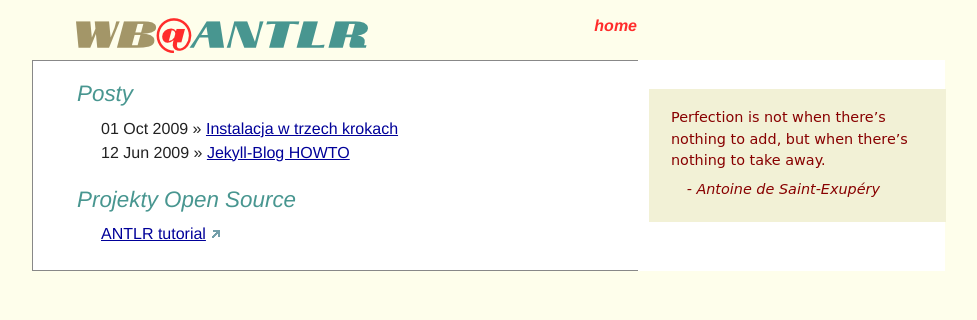
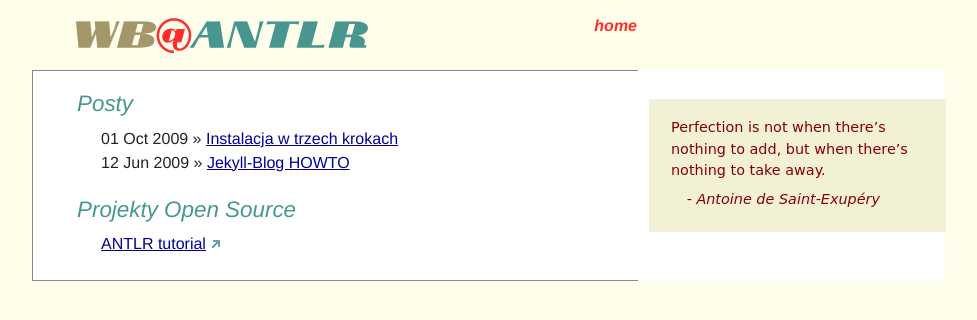
Before and after one commit to fidytek/antlr-tutorial, a Jekyll site: the page built from index.html, in a window 1280 px wide. Shown: the top 320 px of the page, without its empty margins (12-989 px from the left). Built offline with Jekyll 4.4.1, drawn with Linux system fonts in a browser that asks for light colours; Markdown is read by kramdown in place of the engine named in the settings.

Commit message:
fixed bottom margin pod logo

```diff
--- a/css/blog.css
+++ b/css/blog.css
@@ -14,7 +14,7 @@ html {
 
 .title {
   position: relative;
-  padding: 18px 0 0 0;
+  padding: 18px 0 10px 0;
   background-color: #FEFEEB;
 }
 
```
